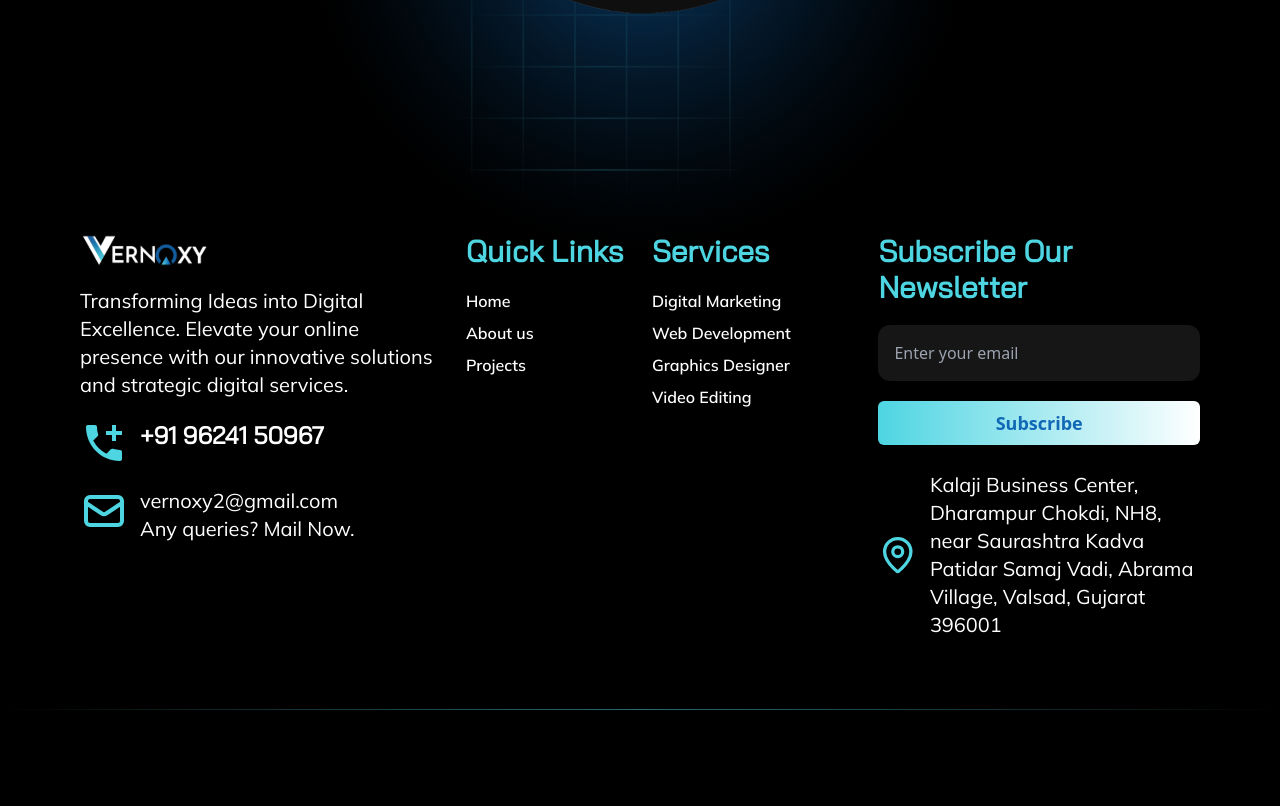
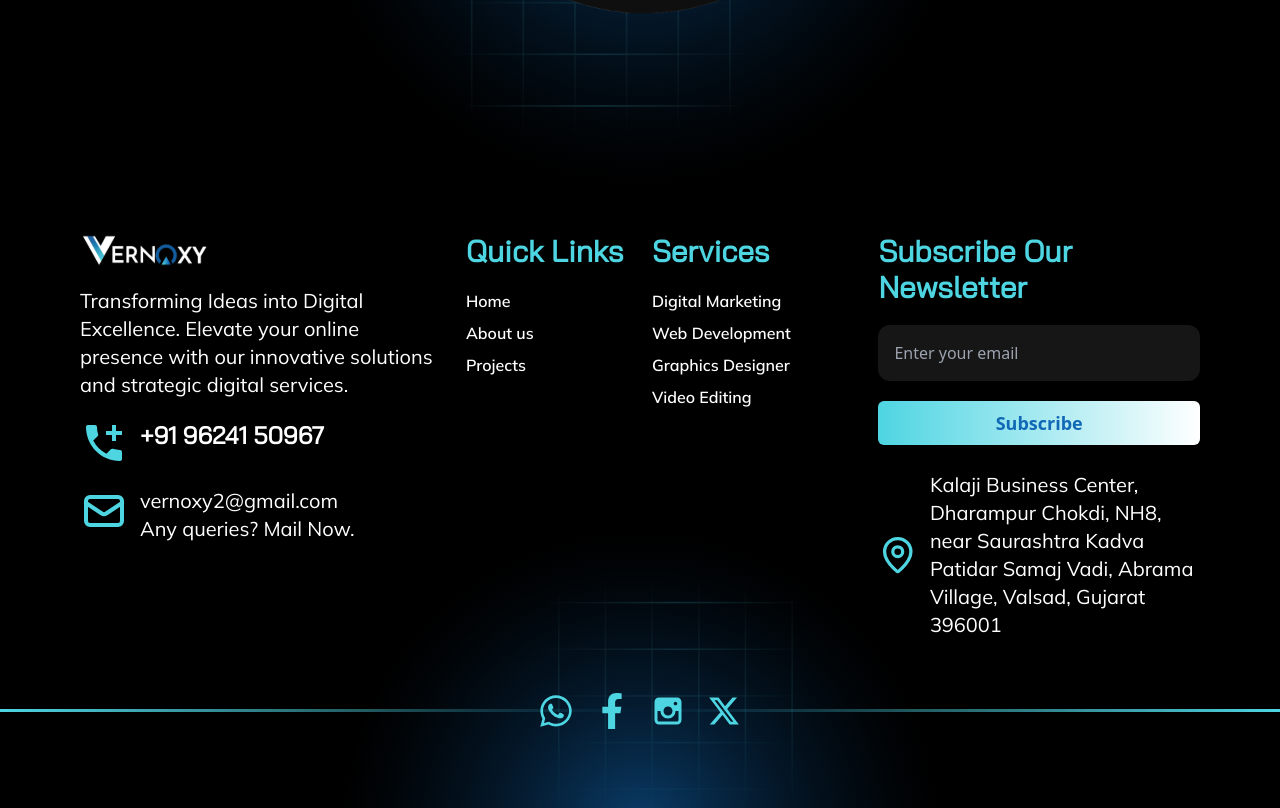
Before and after one commit to vernoxy2/Vernoxy-Media, a React (Vite) app: page / in a window 1280 px wide. Shown: the part 6300-7108 px from the top of the page. Built offline with nearby package versions, Linux system fonts and the light colour scheme.

Commit message:
add Contact Page 0110

```diff
--- a/src/Components/AIRevolution.jsx
+++ b/src/Components/AIRevolution.jsx
@@ -70,7 +70,7 @@ const AIRevolution = () => {
             className="absolute top-0  animate-Efloat"
           />
         </div>
-        <PrimaryBg className="top-0" />
+        <PrimaryBg className="-top-16" />
       </div>
     </section>
   );
--- a/src/Components/FatureKey.jsx
+++ b/src/Components/FatureKey.jsx
@@ -6,8 +6,8 @@ import PrimaryBg from "./PrimaryBg";
 
 const FatureKey = ({ boldText, normalText, KeyList, Keybanner }) => {
   return (
-    <section className="relative z-0">
-      <div className="container grid grid-cols-1 lg:grid-cols-2  gap-y-14">
+    <section className="">
+      <div className="relative z-0 container grid grid-cols-1 lg:grid-cols-2  gap-y-14">
         <PrimaryBg className="right-80 translate-x-60 -top-5" />
         {/* Left Content */}
         <div>
--- a/src/Components/Footer.jsx
+++ b/src/Components/Footer.jsx
@@ -1,9 +1,14 @@
 import Logo from "../assets/Logo.svg";
+import bg from "../assets/BigBG.svg";
 import { Link } from "react-router-dom";
 import PrimaryBtn from "./PrimartyBtn";
 import { LuMapPin } from "react-icons/lu";
 import { MdAddCall } from "react-icons/md";
 import { HiOutlineMail } from "react-icons/hi";
+import { FaFacebookF, FaWhatsapp } from "react-icons/fa";
+import { TiSocialInstagram } from "react-icons/ti";
+import { RiTwitterXFill } from "react-icons/ri";
+import PrimaryBg from "./PrimaryBg";
 
 const Links = [
   { id: 1, name: "Home", Link: "/" },
@@ -18,9 +23,32 @@ const SerLinkd = [
   { id: 4, name: "Video Editing", Link: "/services/video_editing" },
 ];
 
+const Soical = [
+  {
+    id: 1,
+    icon: <FaWhatsapp />,
+    Link: "https://www.whatsapp.com/",
+  },
+  {
+    id: 2,
+    icon: <FaFacebookF />,
+    Link: "https://www.facebook.com/",
+  },
+  {
+    id: 3,
+    icon: <TiSocialInstagram />,
+    Link: "https://www.instagram.com/",
+  },
+  {
+    id: 4,
+    icon: <RiTwitterXFill />,
+    Link: "https://twitter.com/",
+  },
+];
+
 const Footer = () => {
   return (
-    <section>
+    <section className="overflow-hidden">
       {/* Main Container */}
       <div className="container  mx-auto grid grid-cols-1 lg:grid-cols-6 gap-y-8 gap-x-6">
         {/* First column */}
@@ -103,7 +131,31 @@ const Footer = () => {
           </div>
         </div>
       </div>
-      <div className="bg-gradient-to-r from-vernoxy via-primary/50 to-vernoxy text-white h-[1px]"></div>
+      <div className="relative z-10">
+        {/* Gradient divider line */}
+        <div className="bg-gradient-to-r from-primary via-black to-primary h-[3px]" />
+
+        {/* Floating social icons */}
+        <div
+          className="flex gap-5 justify-center absolute w-full -top-6 left-1/2 -translate-x-1/2
+                px-4 py-2 rounded-lg z-20"
+        >
+          {Soical.map((item) => (
+            <Link
+              to={item.Link}
+              key={item.id}
+              className="text-4xl text-primary hover:text-white duration-300 transition-colors"
+            >
+              {item.icon}
+            </Link>
+          ))}
+        </div>
+
+        {/* Background image centered at bottom */}
+        <div className="absolute -bottom-[460px] left-1/2 -translate-x-1/2 z-0">
+          <img src={bg} alt="Background Blur" className="object-cover rotate-180" />
+        </div>
+      </div>
     </section>
   );
 };
--- a/src/Components/PrimaryProcess/RightSec.jsx
+++ b/src/Components/PrimaryProcess/RightSec.jsx
@@ -3,6 +3,7 @@ import { Link, NavLink } from "react-router-dom";
 import { GoArrowRight } from "react-icons/go";
 import PrimaryBtn from "../PrimartyBtn";
 import questions from "../../assets/ServicePageImg/questions.svg";
+import PrimaryBg from "../PrimaryBg";
 
 const Category = [
   {
@@ -29,7 +30,7 @@ const Category = [
 
 const RightSec = () => {
   return (
-    <div>
+    <div className="relative z-10 ">
       {/* Services Category with Links */}
       <div className="my-20 rounded-3xl bg-[#464646]/30 backdrop-blur-md text-start">
         <div className="px-10 py-8">
@@ -68,7 +69,9 @@ const RightSec = () => {
       {/* Call for qustions */}
       <div className="rounded-3xl bg-[#464646]/30 backdrop-blur-md p-10 md:p-20 text-center flex flex-col items-center justify-center space-y-8">
         <img src={questions} alt="questions" className="w-1/3 mx-auto" />
-      <h1 className="text-2xl lg:text-3xl font-Bai_Jamjuree font-black text-primary">You have a different question?</h1>
+        <h1 className="text-2xl lg:text-3xl font-Bai_Jamjuree font-black text-primary">
+          You have a different question?
+        </h1>
         <p className="font-Bai_Jamjuree">
           Our team will answer all your questions. We ensure a quick response.
         </p>
@@ -76,6 +79,7 @@ const RightSec = () => {
           <PrimaryBtn>+91 96241 50967</PrimaryBtn>
         </a>
       </div>
+      <PrimaryBg className="top-1/3 right-40 w-full" />
     </div>
   );
 };
--- a/src/Pages/AboutUs/Sections/Future.jsx
+++ b/src/Pages/AboutUs/Sections/Future.jsx
@@ -5,23 +5,23 @@ import Img2 from "../../../assets/AboutPageImg/Future.webp";
 import Img3 from "../../../assets/AboutPageImg/Future.webp";
 import BottomLine from "../../../Components/BottomLine";
 
-const  InnovatingData = [
+const InnovatingData = [
     {
         id:1,
         title:"Our Approach",
-        text:"At Vernoxy, collaboration is at the heart of everything we do. We partner with our clients to deeply understand their challenges and ambitions, delivering solutions that are tailored to fit their vision and objectives.",
+       text:<><span className="text-primary font-black">At Vernoxy</span>, is to shape a smarter, connected future where technology and collaboration unlock limitless possibilities, empowering businesses and communities to thrive globally.</>,
         img:Img1
     },
     {
         id:2,
         title:"Our Mission",
-        text:"At Vernoxy, is to shape a smarter, connected future where technology and collaboration unlock limitless possibilities, empowering businesses and communities to thrive globally.",
+        text:<><span className="text-primary font-black">At Vernoxy</span>, is to shape a smarter, connected future where technology and collaboration unlock limitless possibilities, empowering businesses and communities to thrive globally.</>,
         img:Img2
     },
     {
         id:3,
         title:"Our Vision",
-        text:"At Vernoxy, is to shape a smarter, connected future where technology and collaboration unlock limitless possibilities, empowering businesses and communities to thrive globally.",
+        text:<><span className="text-primary font-black">At Vernoxy</span>, is to shape a smarter, connected future where technology and collaboration unlock limitless possibilities, empowering businesses and communities to thrive globally.</>,
         img:Img3
     }
 ]
@@ -40,7 +40,7 @@ const Future = () => {
                 <div key={item.id} className="text-left space-y-4">
                     <h2 className="text-3xl font-semibold">{item.title}</h2>
                     <BottomLine className=""/>
-                    <p className="text-xl font-semibold">{item.text}</p>
+                    <p className="text-xl font-semibold w-[92%]">{item.text}</p>
                 </div>
             ))}
         </div>
--- a/src/Pages/ContactUs/Sections/Form.jsx
+++ b/src/Pages/ContactUs/Sections/Form.jsx
@@ -45,7 +45,7 @@ const Form = () => {
     <section>
       <div className="container grid grid-cols-1 lg:grid-cols-2 gap-y-12 relative z-0">
         <PrimaryBg className="pr-[40rem] -top-52"/>
-        <PrimaryBg className="-left-52 -bottom-48"/>
+        <PrimaryBg className="right-64 -bottom-48"/>
         {/* Contact Details */}
         <div className="text-start md:w-[86%] lg:w-[75%] space-y-6">
           <p>
```
Lines whose indentation alone changed are shown as unchanged.
